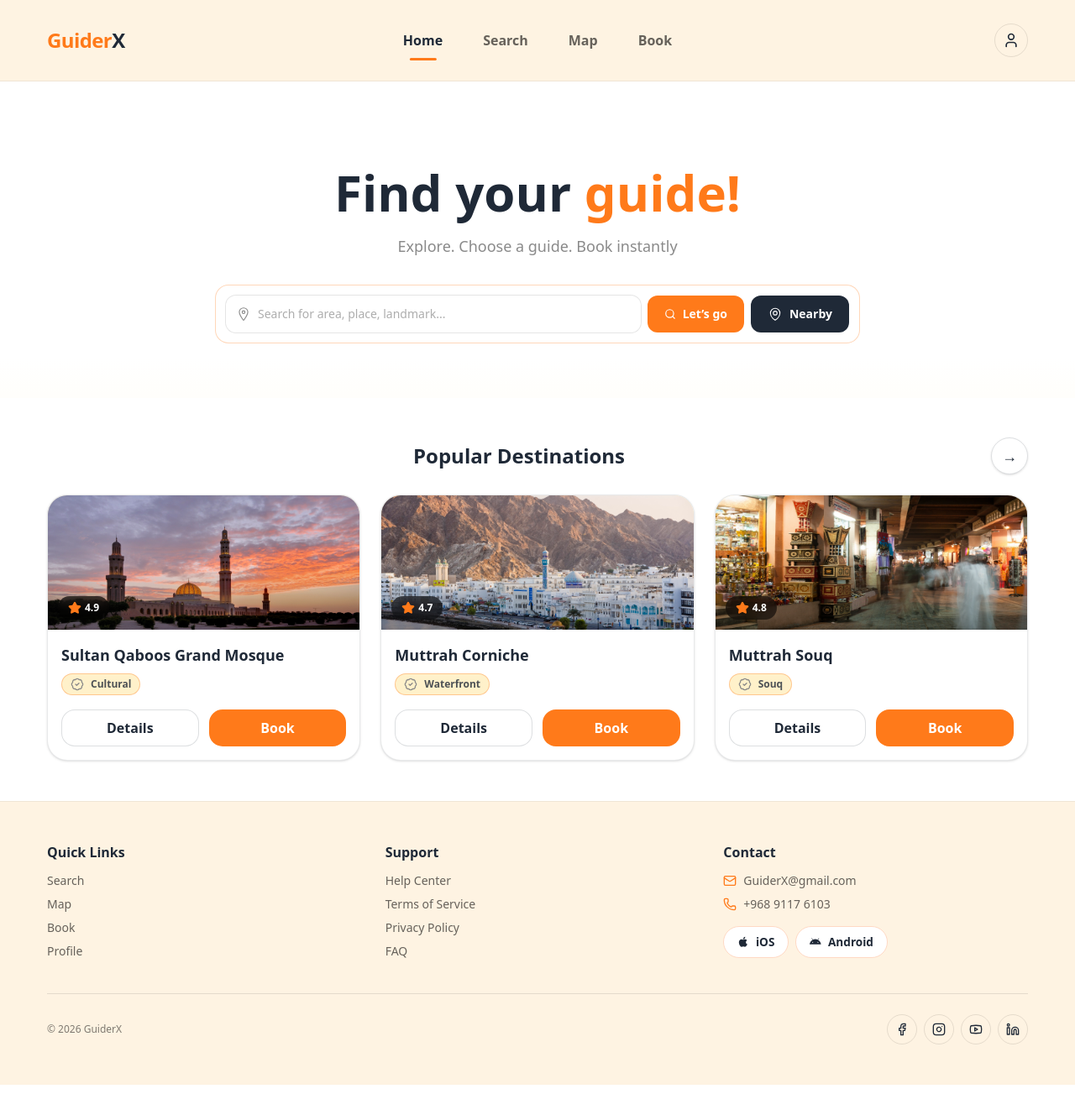
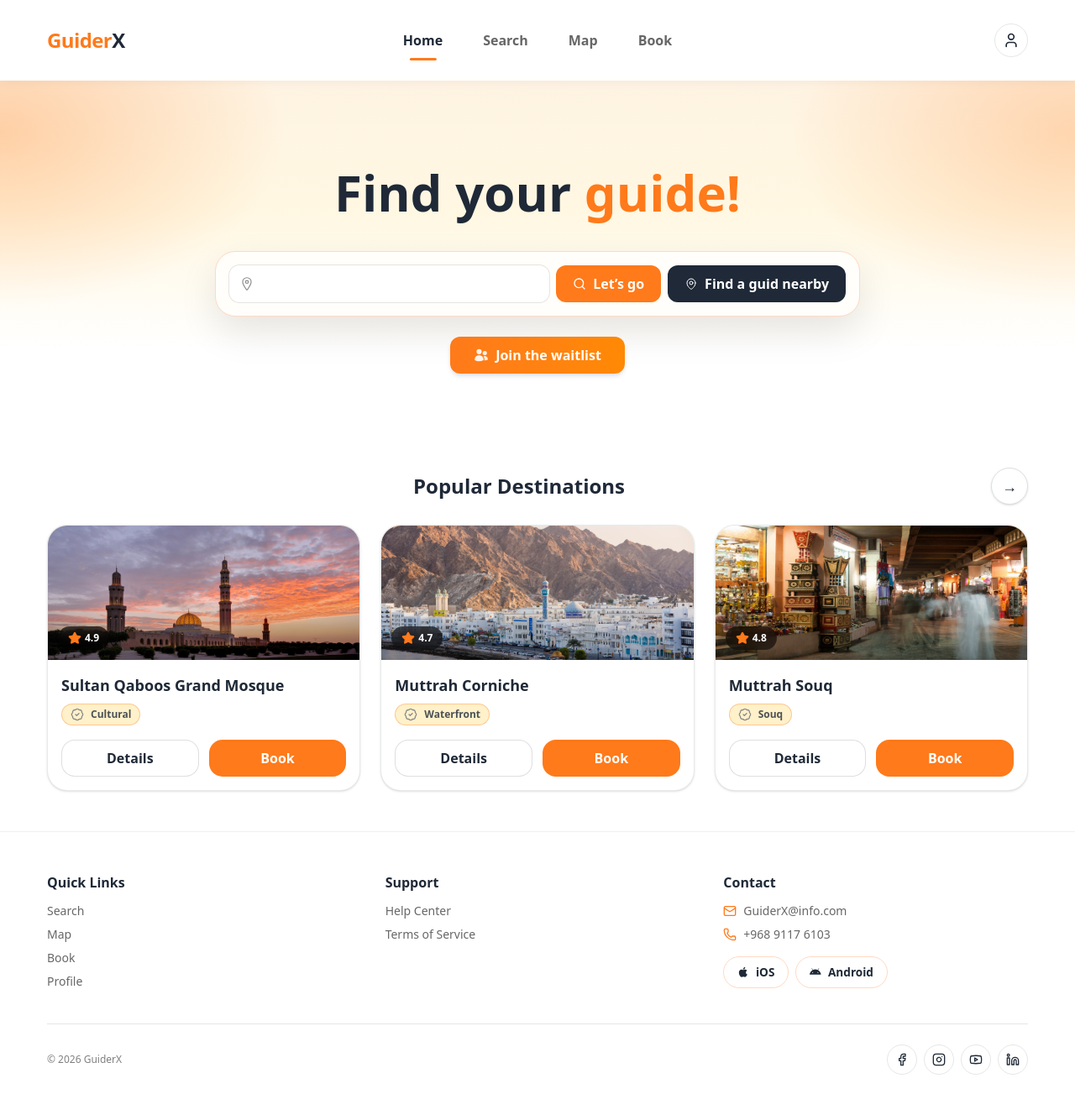
Before and after one commit to AsalaAlsalhi/GuiderX, a Next.js app: page / in a window 1280 px wide. Shown: the whole page at 84% size. Before the commit the page ends 1292 px from the top, so only its background shows below. Built offline with nearby package versions, Linux system fonts and the light colour scheme.

Commit message:
Update home + waitlist button

```diff
--- a/app/globals.css
+++ b/app/globals.css
@@ -1,17 +1,17 @@
 /* app/globals.css */
 @import "tailwindcss";
 
-/* ===== Theme Vars ===== */
+
 :root{
   --brand-cream:#FFF1CA;
-  --brand-gold:#FF7A1A;   /* 🟧 البرتقالي الأساسي */
+  --brand-gold:#FF7A1A;
   --brand-olive:#8A8A8A;
-  --brand-green:#1F2937;  /* نص داكن */
+  --brand-green:#1F2937;
 
-  /* ✅ جديد: لون موحد للـ navbar/footer (اختاري واحد) */
-  --brand-bar: #FEF3E2; /* أو #F3E9DC */
 
-  /* ✅ إضافات تساعد بالتوحيد */
+  --brand-bar: #FEF3E2;
+
+
   --brand-border: color-mix(in oklab, var(--brand-green) 12%, white);
   --brand-soft: color-mix(in oklab, white 92%, var(--brand-cream));
   --brand-shadow: 0 12px 30px rgba(0,0,0,0.08);
@@ -22,12 +22,12 @@ html, body {
 }
 
 body{
-  /* ✅ أهم تعديل: خلي الخلفية العامة أبيض عشان ما يطلع لون تحت الفوتر */
+
   background: #fff;
   color: var(--brand-green);
 }
 
-/* container */
+
 .container{
   margin-left: auto;
   margin-right: auto;
@@ -36,10 +36,10 @@ body{
   max-width: 1200px;
 }
 
-/* ===== UI System ===== */
+
 @layer components {
 
-  /* ===== Buttons ===== */
+
   .btn-base{
     font-weight: 600;
     font-size: 0.95rem;
@@ -57,7 +57,7 @@ body{
   .btn-book{
     background: var(--brand-gold);
     color: white;
-    box-shadow: none !important; /* ✅ بدون شادو */
+    box-shadow: none !important;
   }
 
   .btn-outline{
@@ -69,7 +69,7 @@ body{
     background: color-mix(in oklab, var(--brand-cream) 60%, white);
   }
 
-  /* ✅ زر CTA للكروت */
+
   .btn-cta{
     height: 2.5rem;
     padding: 0 1.25rem;
@@ -87,7 +87,7 @@ body{
     opacity: 0.92;
   }
 
-  /* ===== Tags ===== */
+
   .tag-chip{
     display: inline-flex;
     align-items: center;
@@ -106,7 +106,7 @@ body{
     background: color-mix(in oklab, var(--brand-cream) 70%, white);
   }
 
-  /* ===== Surface / Card ===== */
+
   .surface{
     border: 1px solid color-mix(in oklab, var(--brand-gold) 18%, white);
     background: color-mix(in oklab, white 88%, var(--brand-cream));
@@ -130,7 +130,7 @@ body{
   .card-media{
     position: relative;
     background: color-mix(in oklab, white 80%, var(--brand-cream));
-    height: 11.5rem; /* 184px */
+    height: 11.5rem;
   }
 
   .card-body{
@@ -150,7 +150,7 @@ body{
     backdrop-filter: blur(10px);
   }
 
-  /* ===== Inputs ===== */
+
   .input{
     height: 3rem;
     width: 100%;
@@ -170,7 +170,7 @@ body{
     box-shadow: 0 0 0 4px color-mix(in oklab, red 18%, white);
   }
 
-  /* ===== Search UI (Hero/Search Bar) ===== */
+
   .search-shell{
     border-radius: 1.5rem;
     background: color-mix(in oklab, white 90%, var(--brand-cream));
@@ -190,7 +190,7 @@ body{
     .search-row{ grid-template-columns: 1fr; }
   }
 
-  /* ===== Small chips (places) ===== */
+
   .chip{
     display: inline-flex;
     align-items: center;
@@ -203,7 +203,7 @@ body{
     color: color-mix(in oklab, var(--brand-green) 80%, black);
   }
 
-  /* ===== Tiny helper buttons ===== */
+
   .btn-mini{
     display: inline-flex;
     align-items: center;
@@ -221,7 +221,7 @@ body{
     background: color-mix(in oklab, var(--brand-cream) 70%, white);
   }
 
-  /* ✅ خلفية موحدة لمحتوى الصفحات */
+
   .page-bg{
     background: var(--brand-soft);
     min-height: calc(100vh - 80px - 280px);
@@ -232,8 +232,6 @@ body{
     min-height: calc(100vh - 80px - 280px);
   }
 }
-
-/* ===== Smooth Hero → Content transition ===== */
 .hero-fade{
   position: relative;
 }
@@ -243,11 +241,34 @@ body{
   left: 0;
   right: 0;
   bottom: -1px;
-  height: 48px;
+  height: 60px;
   background: linear-gradient(
     to bottom,
     rgba(255,255,255,0),
-    color-mix(in oklab, white 92%, var(--brand-cream))
+    #ffffff
   );
   pointer-events: none;
 }
+
+
+.hero-gradient-sides{
+  background:
+
+    radial-gradient(
+      520px 320px at 0% 15%,
+      rgba(255,122,26,0.30) 0%,
+      rgba(255,122,26,0) 65%
+    ),
+
+    radial-gradient(
+      520px 320px at 100% 15%,
+      rgba(255,122,26,0.26) 0%,
+      rgba(255,122,26,0) 65%
+    ),
+    linear-gradient(
+      to bottom,
+      var(--brand-bar) 0%,
+      color-mix(in oklab, var(--brand-cream) 55%, white) 38%,
+      #ffffff 78%
+    );
+}
--- a/app/layout.tsx
+++ b/app/layout.tsx
@@ -20,7 +20,6 @@ export default function RootLayout({ children }: { children: React.ReactNode })
       >
         <Nav />
 
-        {/* ✅ خلي main أبيض عشان ما يطلع الشريط بلون body */}
         <main className="flex-1 flex flex-col pt-20 md:pt-24 bg-white">
           {children}
         </main>
--- a/app/map/page.tsx
+++ b/app/map/page.tsx
@@ -21,7 +21,7 @@ export default function MapPage() {
     <main className="page-bg">
       <div className="container px-4 py-10">
         <div className="mx-auto max-w-6xl space-y-6">
-          {/* ✅ Top Card */}
+          {/*  Top Card */}
           <section
             className="rounded-3xl border bg-white shadow-sm p-6 sm:p-8"
             style={{ borderColor: "rgba(45,79,43,0.12)" }}
@@ -46,7 +46,7 @@ export default function MapPage() {
             </div>
           </section>
 
-          {/* ✅ Selected Guide Card */}
+          {/* Selected Guide Card */}
           {selectedGuide && (
             <section
               className="mx-auto max-w-4xl rounded-3xl border bg-white shadow-sm p-5 sm:p-6"
--- a/app/search/page.tsx
+++ b/app/search/page.tsx
@@ -5,7 +5,7 @@ import { useRouter, useSearchParams } from "next/navigation";
 import { Search as SearchIcon, X, Tag } from "lucide-react";
 import TripCardSimple from "@/components/TripCardSimple";
 
-/** Temporary mock data (بدليه بالداتا الحقيقية لاحقاً) */
+
 const ALL_TRIPS = [
   {
     id: "sultan-qaboos-grand-mosque",
@@ -58,14 +58,12 @@ export default function SearchPage() {
   const router = useRouter();
   const params = useSearchParams();
 
-  // ✅ خليها متوافقة مع Hero عندك: /search?query=...
   const qFromUrl = params.get("query") ?? "";
   const tagFromUrl = (params.get("tag") as TagType) ?? "All";
 
   const [q, setQ] = useState(qFromUrl);
   const [tag, setTag] = useState<TagType>(tagFromUrl);
 
-  // keep query + tag in URL (بدون ريفرش)
   useEffect(() => {
     const sp = new URLSearchParams();
 
--- a/components/Footer.tsx
+++ b/components/Footer.tsx
@@ -15,10 +15,11 @@ function Icon({ children }: { children: React.ReactNode }) {
 
 export default function Footer() {
   return (
-   <footer
+<footer
   className="border-t"
-  style={{ backgroundColor: "#FEF3E2", borderColor: "rgba(0,0,0,0.06)" }}
+  style={{ backgroundColor: "#ffffff", borderColor: "rgba(0,0,0,0.06)" }}
 >
+
 
       <div className="container py-12">
         <div className="grid grid-cols-1 md:grid-cols-3 gap-10">
@@ -43,8 +44,7 @@ export default function Footer() {
             <ul className="space-y-2 text-sm text-black/60">
               <li>Help Center</li>
               <li>Terms of Service</li>
-              <li>Privacy Policy</li>
-              <li>FAQ</li>
+
             </ul>
           </div>
 
@@ -57,7 +57,7 @@ export default function Footer() {
             <div className="space-y-2 text-sm text-black/60">
               <p className="flex items-center gap-2">
                 <Mail className="w-4 h-4 text-[var(--brand-gold)]" />
-                GuiderX@gmail.com
+                GuiderX@info.com
               </p>
               <p className="flex items-center gap-2">
                 <Phone className="w-4 h-4 text-[var(--brand-gold)]" />
--- a/components/Hero.tsx
+++ b/components/Hero.tsx
@@ -5,6 +5,8 @@ import { useRouter } from "next/navigation";
 import { IoLocationOutline } from "react-icons/io5";
 import { FiSearch } from "react-icons/fi";
 import { HiOutlineMapPin } from "react-icons/hi2";
+import { HiUsers } from "react-icons/hi2";
+
 
 export default function Hero() {
   const router = useRouter();
@@ -17,8 +19,8 @@ export default function Hero() {
   }
 
   return (
-    <section className="hero-fade relative bg-white">
-      <div className="container">
+    <section className="hero-fade hero-gradient-sides relative overflow-hidden">
+      <div className="container relative">
         <div className="pt-14 sm:pt-16 md:pt-24 pb-10 sm:pb-12 md:pb-16">
           <div className="max-w-5xl mx-auto text-center">
             {/* Title */}
@@ -27,13 +29,11 @@ export default function Hero() {
               <span className="text-[var(--brand-gold)]">guide!</span>
             </h1>
 
-            <p className="mt-3 text-sm sm:text-base md:text-lg text-[var(--brand-olive)] max-w-2xl mx-auto">
-              Explore. Choose a guide. Book instantly
-            </p>
 
-            {/* Search bar (responsive) */}
+
+            {/* Search */}
             <div className="mt-7 sm:mt-8 max-w-3xl mx-auto">
-              <div className="rounded-2xl bg-white px-3 py-3 border border-[var(--brand-gold)]/30">
+              <div className="search-shell">
                 <div className="flex flex-col md:flex-row items-stretch gap-2">
                   {/* Input */}
                   <div className="flex-1 flex items-center gap-2 rounded-xl bg-white px-3 h-11 ring-1 ring-black/10 focus-within:ring-2 focus-within:ring-[var(--brand-gold)]">
@@ -43,20 +43,15 @@ export default function Hero() {
                       onChange={(e) => setQ(e.target.value)}
                       onKeyDown={(e) => e.key === "Enter" && goSearch()}
                       type="text"
-                      placeholder="Search for area, place, landmark..."
                       className="w-full outline-none text-sm bg-transparent text-[var(--brand-green)] placeholder:text-[var(--brand-olive)]/70"
                     />
                   </div>
 
                   {/* Buttons */}
-                  <div className="flex gap-2 md:justify-end">
+                  <div className="flex gap-2">
                     <button
                       onClick={goSearch}
-                      className="
-                        h-11 px-5 rounded-xl bg-[var(--brand-gold)] hover:opacity-95
-                        text-white font-semibold transition flex items-center justify-center gap-2 text-sm
-                        w-full md:w-auto
-                      "
+                      className="h-11 px-5 rounded-xl bg-[var(--brand-gold)] text-white font-semibold flex items-center gap-2"
                     >
                       <FiSearch />
                       Let’s go
@@ -64,21 +59,47 @@ export default function Hero() {
 
                     <button
                       onClick={() => router.push("/map")}
-                      className="
-                        h-11 px-5 rounded-xl bg-[var(--brand-green)] hover:opacity-95
-                        text-white font-semibold transition flex items-center justify-center gap-2 text-sm
-                        w-full md:w-auto
-                      "
+                      className="h-11 px-5 rounded-xl bg-[var(--brand-green)] text-white font-semibold flex items-center gap-2"
                     >
-                      <HiOutlineMapPin className="text-lg" />
-                      Nearby
+                      <HiOutlineMapPin />
+                      Find a guid nearby
                     </button>
                   </div>
                 </div>
               </div>
+            </div>
+            {/* /Search */}
+
+{/* Waitlist CTA */}
+<div className="mt-6 flex justify-center">
+  <button
+    onClick={() =>
+      window.location.href =
+        "https://guiderx-waitlist.onrender.com/"
+    }
+    className="
+      h-11 px-7
+      rounded-xl
+      font-semibold
+      text-white
+      bg-gradient-to-r
+      from-[var(--brand-gold)]
+      to-orange-400
+      shadow-md
+      hover:shadow-lg
+      hover:brightness-105
+      transition
+      flex items-center gap-2
+    "
+  >
+    <HiUsers className="text-lg opacity-90" />
+    Join the waitlist
+  </button>
+</div>
 
 
-            </div>
+
+
           </div>
         </div>
       </div>
--- a/components/Nav.tsx
+++ b/components/Nav.tsx
@@ -17,10 +17,13 @@ export default function Nav() {
   const [open, setOpen] = useState(false);
 
   return (
-    <header
-      className="fixed top-0 left-0 right-0 z-50 border-b"
-      style={{ backgroundColor: "#FEF3E2", borderColor: "rgba(0,0,0,0.06)" }}
-    >
+ <header
+  className="fixed top-0 left-0 right-0 z-50 bg-white"
+  style={{
+    boxShadow: "0 2px 12px rgba(0,0,0,0.04)",
+  }}
+>
+
       <div className="container h-20 md:h-24 flex items-center justify-between">
         {/* Logo */}
         <Link
```
